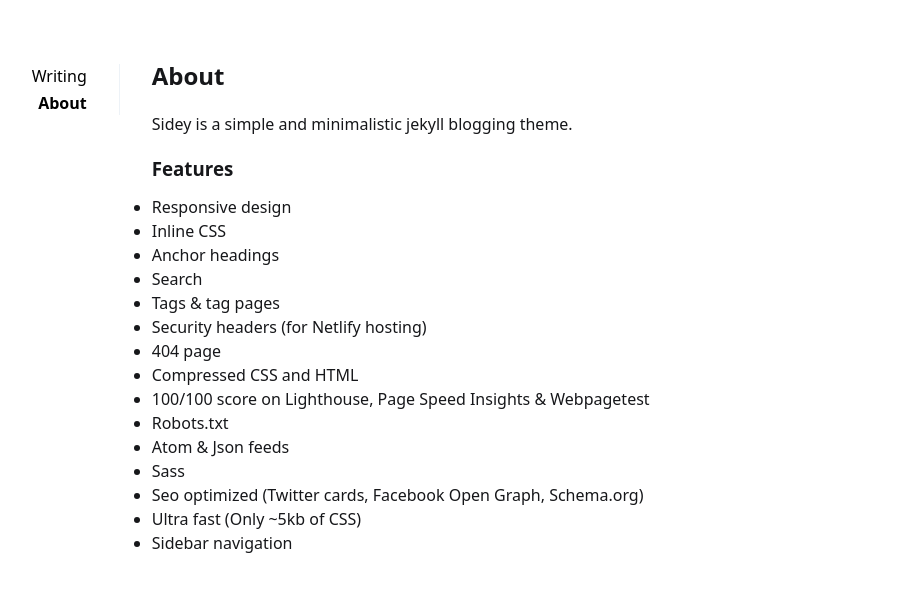
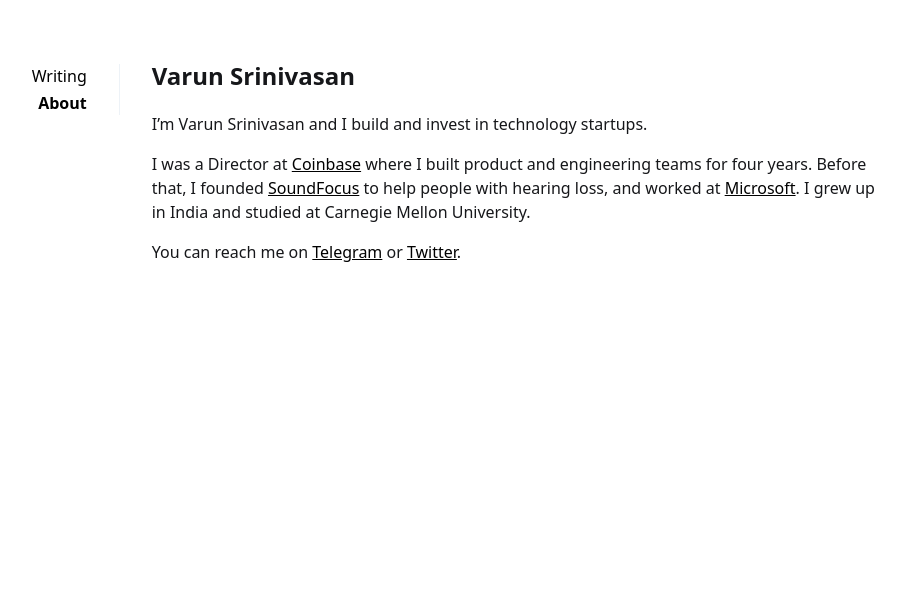
Before and after one commit to varunsrin/varunsrin.github.io, a Jekyll site: the page built from _pages/about.md, in a window 1280 px wide. Shown: the top 592 px of the page, without its empty margins (201-1106 px from the left). Built offline with Jekyll 4.4.1, drawn with Linux system fonts in a browser that asks for light colours.

Commit message:
About Page

```diff
--- a/_pages/about.md
+++ b/_pages/about.md
@@ -1,24 +1,10 @@
 ---
 layout: page
-title: About
+title: Varun Srinivasan
 ---
 
-Sidey is a simple and minimalistic jekyll blogging theme.
+I'm Varun Srinivasan and I build and invest in technology startups.
 
-### Features
+I was a Director at [Coinbase](http://www.coinbase.com/){:target="_blank"} where I built product and engineering teams for four years. Before that, I founded [SoundFocus](https://techcrunch.com/2013/08/14/yc-backed-soundfocus-launches-with-an-app-for-2020-hearing-with-mysterious-hardware-on-the-way/){:target="_blank"} to help people with hearing loss, and worked at [Microsoft](https://www.microsoft.com/){:target="_blank"}. I grew up in India and studied at Carnegie Mellon University.
 
-- Responsive design
-- Inline CSS
-- Anchor headings
-- Search
-- Tags & tag pages
-- Security headers (for Netlify hosting)
-- 404 page
-- Compressed CSS and HTML
-- 100/100 score on Lighthouse, Page Speed Insights & Webpagetest
-- Robots.txt
-- Atom & Json feeds
-- Sass
-- Seo optimized (Twitter cards, Facebook Open Graph, Schema.org)
-- Ultra fast (Only ~5kb of CSS)
-- Sidebar navigation
+You can reach me on [Telegram](https://t.me/varunsrin){:target="_blank"} or [Twitter](https://www.twitter.com/varunsrin){:target="_blank"}.
```
